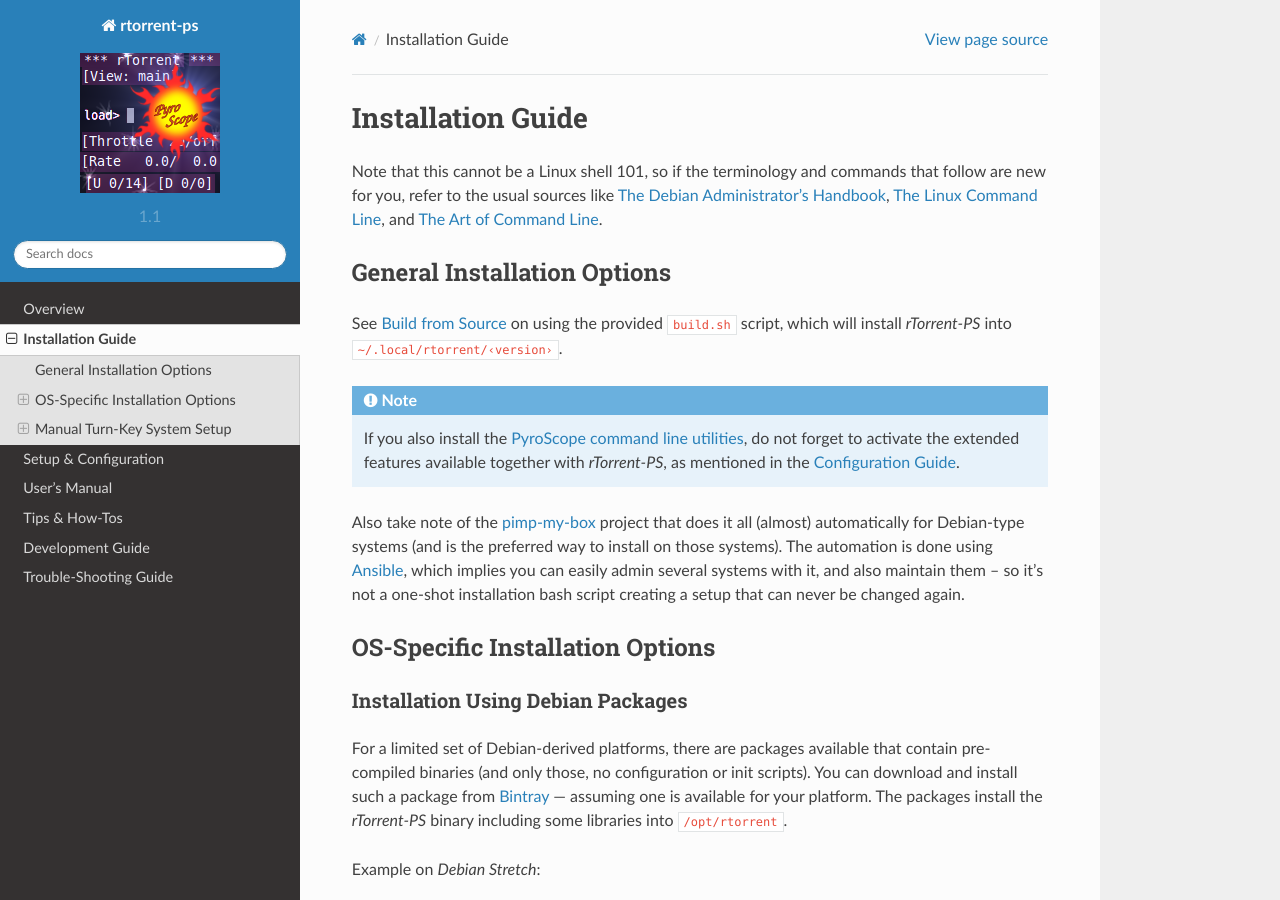
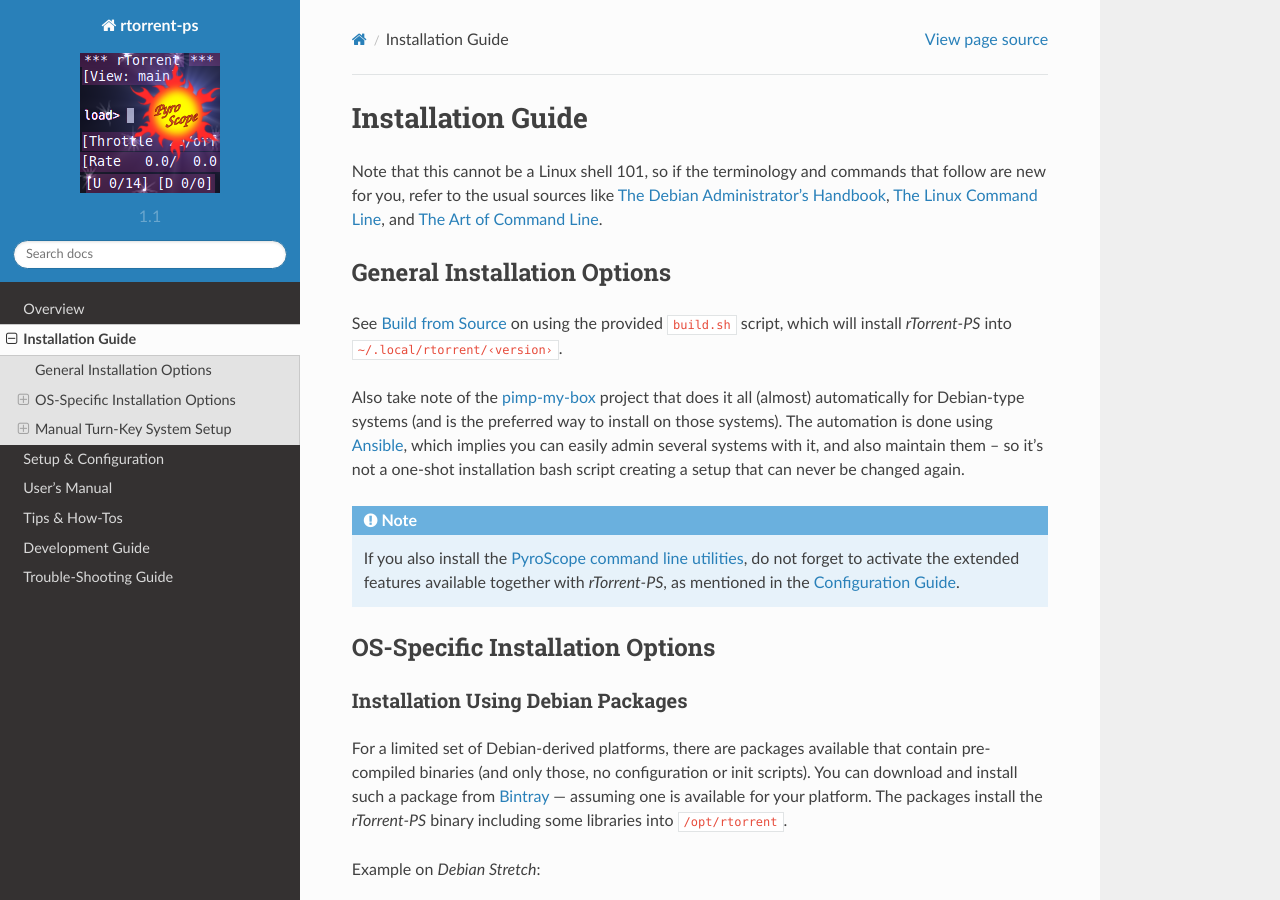
Before and after one commit to pyroscope/rtorrent-ps, a Sphinx documentation site: the page built from docs/install.rst, in a window 1280 px wide and 900 px high. Built offline with Sphinx 7.4.7 and the Read the Docs theme 2.0.0, drawn with Linux system fonts in a browser that asks for light colours; part of the change alters nothing that is shown.

```diff
--- a/docs/install.rst
+++ b/docs/install.rst
@@ -17,12 +17,6 @@ General Installation Options
 See :ref:`build-from-source` on using the provided ``build.sh`` script,
 which will install *rTorrent-PS* into ``~/.local/rtorrent/‹version›``.
 
-.. note:: If you also install the `PyroScope command line
-    utilities <https://github.com/pyroscope/pyrocore>`_, do not forget to
-    activate the extended features available together with *rTorrent-PS*, as
-    mentioned in the
-    `Configuration Guide <https://pyrocore.readthedocs.org/en/latest/setup.html#extending-your-rtorrent-rc>`_.
-
 Also take note of the
 `pimp-my-box <https://github.com/pyroscope/pimp-my-box>`_ project that
 does it all (almost) automatically for Debian-type systems (and is the
@@ -31,6 +25,12 @@ preferred way to install on those systems). The automation is done using
 admin several systems with it, and also maintain them – so it's not a
 one-shot installation bash script creating a setup that can never be
 changed again.
+
+.. note:: If you also install the `PyroScope command line
+    utilities <https://github.com/pyroscope/pyrocore>`_, do not forget to
+    activate the extended features available together with *rTorrent-PS*, as
+    mentioned in the
+    `Configuration Guide <https://pyrocore.readthedocs.org/en/latest/setup.html#extending-your-rtorrent-rc>`_.
 
 
 OS-Specific Installation Options
```
